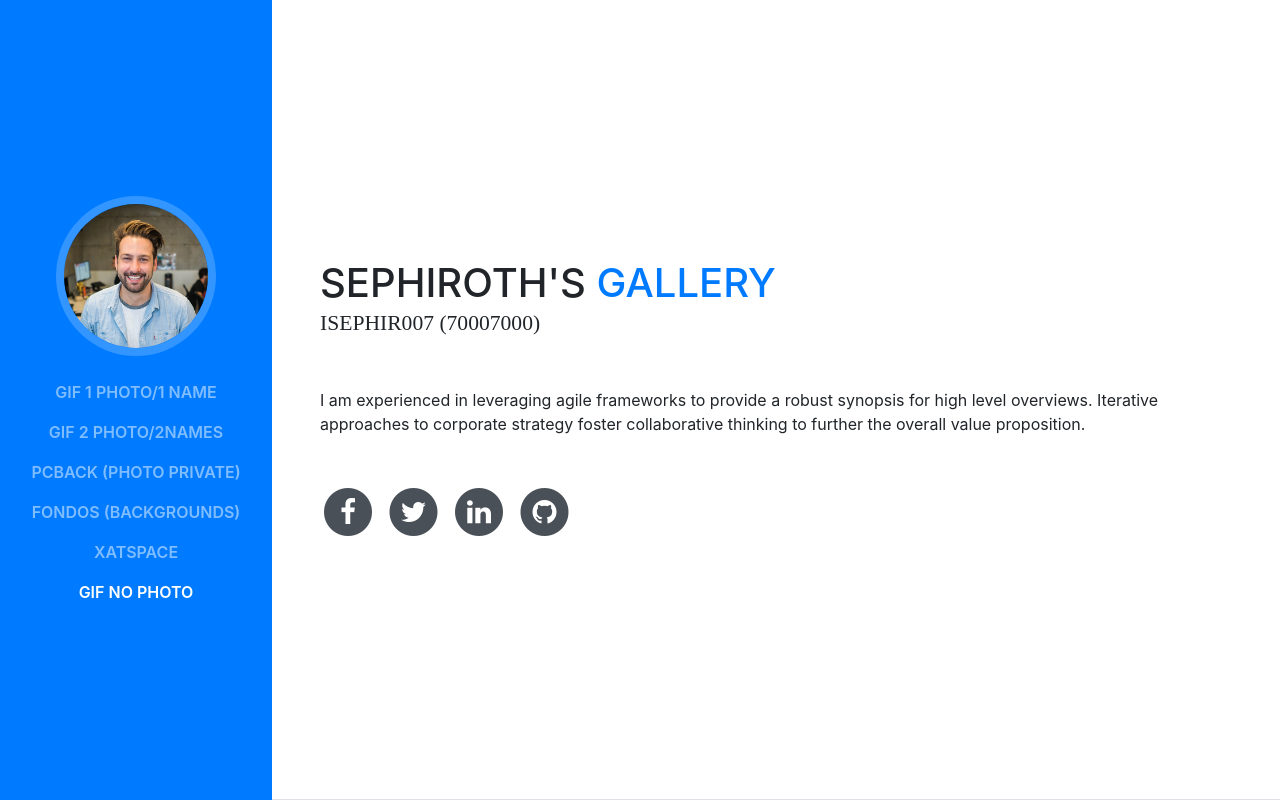
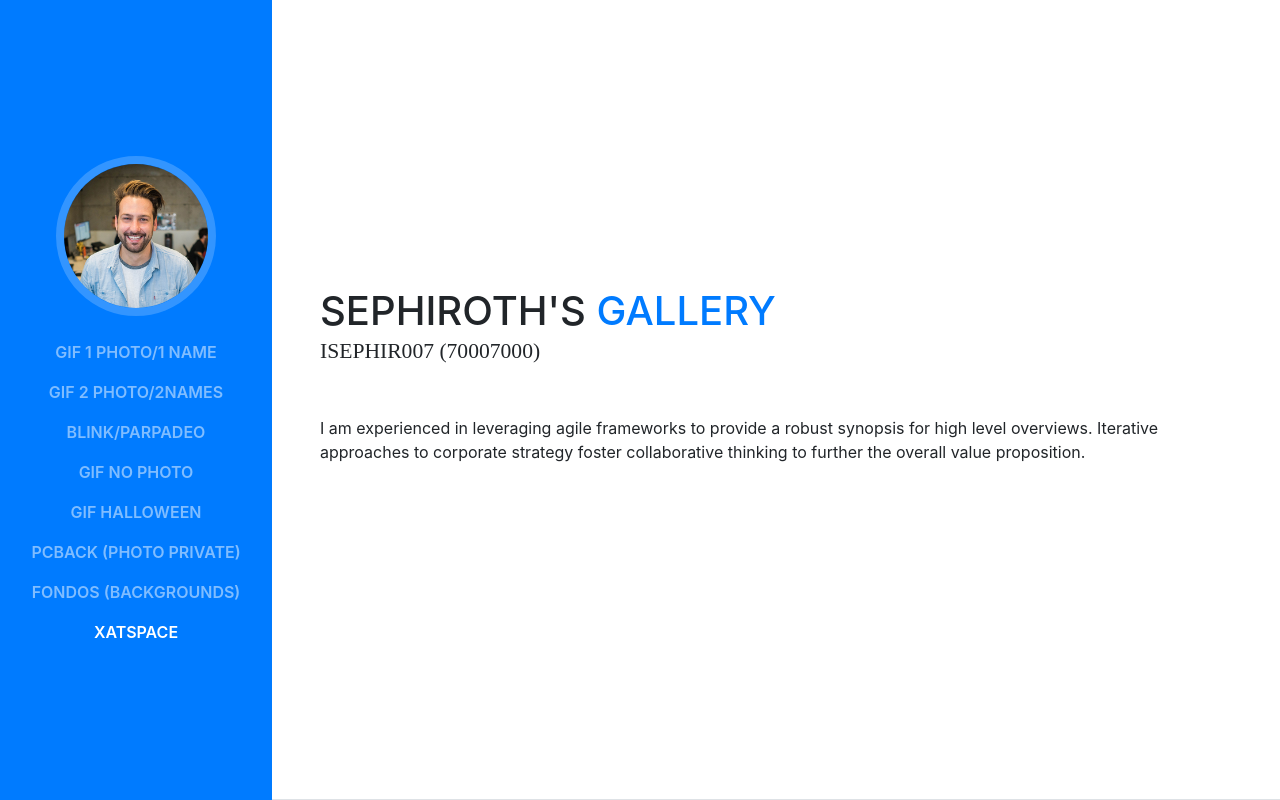
Before and after one commit to sephirothcoding/2022seph, a website with bundled scripts: page index.html in a window 1280 px wide. Shown: the top 800 px of the page. Built offline with nearby package versions, Linux system fonts and the light colour scheme; a web font is replaced by a local one.

Commit message:
Update index.html

```diff
--- a/index.html
+++ b/index.html
@@ -45,17 +45,24 @@
           <li class="nav-item">
             <a class="nav-link js-scroll-trigger" href="#experience">GIF 2 photo/2names</a>
           </li>
-          <li class="nav-item">
-            <a class="nav-link js-scroll-trigger" href="#education">PcBack (Photo private)</a>
+		<li class="nav-item">
+            <a class="nav-link js-scroll-trigger" href="#education">Blink/Parpadeo</a>
           </li>
           <li class="nav-item">
-            <a class="nav-link js-scroll-trigger" href="#skills">Fondos (Backgrounds)</a>
+            <a class="nav-link js-scroll-trigger" href="#education">Gif NO Photo</a>
+          </li>
+		<li class="nav-item">
+            <a class="nav-link js-scroll-trigger" href="#education">Gif Halloween</a>
+          </li>
+
+          <li class="nav-item">
+            <a class="nav-link js-scroll-trigger" href="#skills">PcBack (Photo Private)</a>
           </li>
           <li class="nav-item">
-            <a class="nav-link js-scroll-trigger" href="#interests">Xatspace</a>
+            <a class="nav-link js-scroll-trigger" href="#interests">Fondos (Backgrounds)</a>
           </li>
           <li class="nav-item">
-            <a class="nav-link js-scroll-trigger" href="#awards">Gif NO Photo</a>
+            <a class="nav-link js-scroll-trigger" href="#awards">XATSPACE</a>
           </li>
         </ul>
       </div>
@@ -72,40 +79,7 @@
 
           </div>
           <p class="mb-5">I am experienced in leveraging agile frameworks to provide a robust synopsis for high level overviews. Iterative approaches to corporate strategy foster collaborative thinking to further the overall value proposition.</p>
-          <ul class="list-inline list-social-icons mb-0">
-            <li class="list-inline-item">
-              <a href="#">
-                <span class="fa-stack fa-lg">
-                  <i class="fa fa-circle fa-stack-2x"></i>
-                  <i class="fa fa-facebook fa-stack-1x fa-inverse"></i>
-                </span>
-              </a>
-            </li>
-            <li class="list-inline-item">
-              <a href="#">
-                <span class="fa-stack fa-lg">
-                  <i class="fa fa-circle fa-stack-2x"></i>
-                  <i class="fa fa-twitter fa-stack-1x fa-inverse"></i>
-                </span>
-              </a>
-            </li>
-            <li class="list-inline-item">
-              <a href="#">
-                <span class="fa-stack fa-lg">
-                  <i class="fa fa-circle fa-stack-2x"></i>
-                  <i class="fa fa-linkedin fa-stack-1x fa-inverse"></i>
-                </span>
-              </a>
-            </li>
-            <li class="list-inline-item">
-              <a href="#">
-                <span class="fa-stack fa-lg">
-                  <i class="fa fa-circle fa-stack-2x"></i>
-                  <i class="fa fa-github fa-stack-1x fa-inverse"></i>
-                </span>
-              </a>
-            </li>
-          </ul>
+
         </div>
       </section>
 
```
